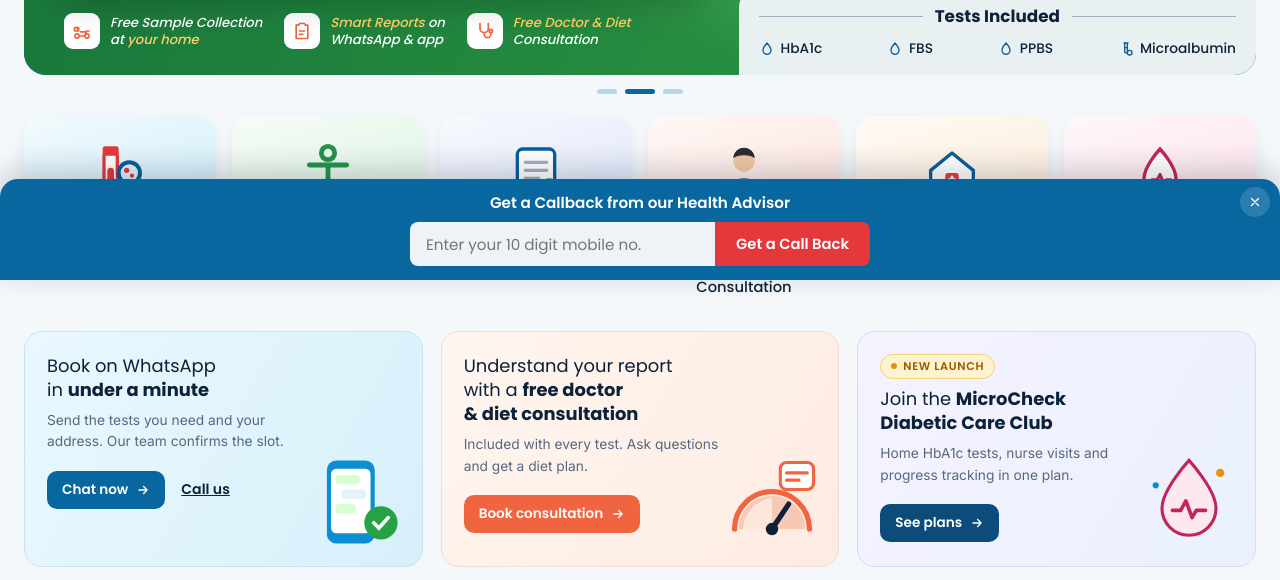
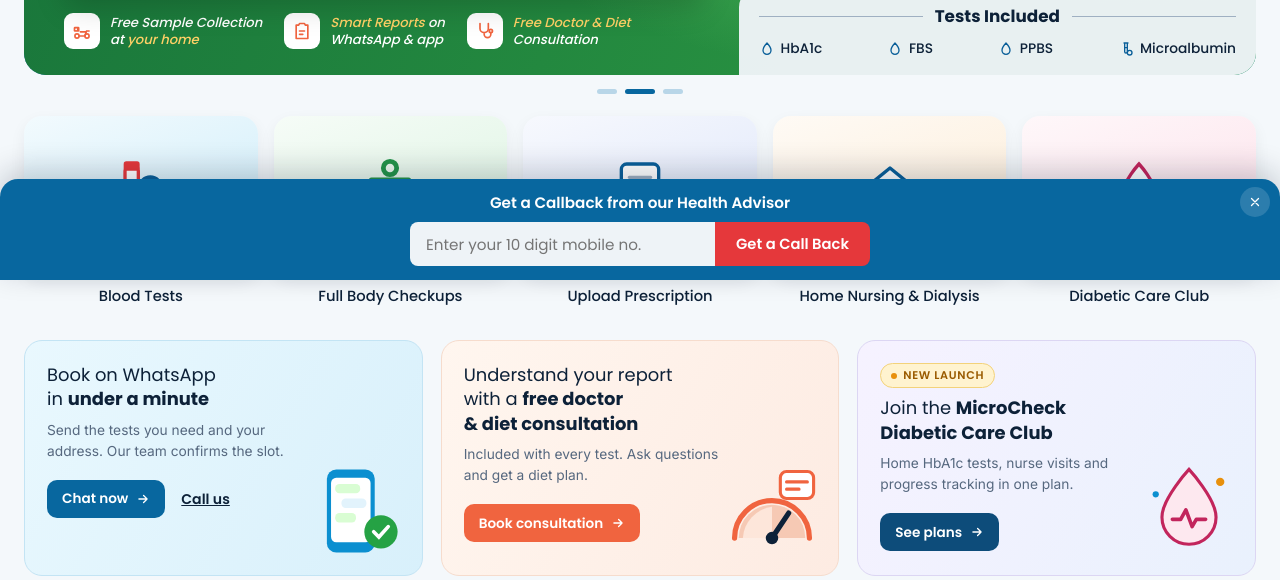
Before and after one commit to mack9048/microcheck, a plain HTML site: page index.html in a window 1280 px wide. Shown: the part 520-1100 px from the top of the page. Drawn offline with Linux system fonts and the light colour scheme.

Commit message:
Remove Doctor & Diet Consultation tile
Co-Authored-By: Claude Opus 5.5 <noreply@anthropic.com>
Claude-Session: https://claude.ai/code/session_01WXiVY8k7bqnPPiDFMFDc8h

```diff
--- a/index.html
+++ b/index.html
@@ -174,7 +174,7 @@ body::before { content: ""; position: fixed; inset: 0 0 auto; height: env(safe-a
 .dots button.on { width: 30px; background: var(--brand-deep); }
 
 /* Service tiles */
-.tiles { display: grid; grid-template-columns: repeat(6, minmax(0, 1fr)); align-items: start; gap: 16px; padding-top: 22px; }
+.tiles { display: grid; grid-template-columns: repeat(5, minmax(0, 1fr)); align-items: start; gap: 16px; padding-top: 22px; }
 .tile { display: grid; gap: 10px; text-align: center; text-decoration: none; background: none; border: 0; padding: 0; cursor: pointer; }
 .tile-box { position: relative; aspect-ratio: 1.45; border-radius: 18px; background: linear-gradient(160deg, #ffffff -30%, var(--t-bg) 60%); box-shadow: 0 6px 16px rgba(13,33,56,.06); display: grid; place-items: center; transition: transform .2s; }
 .tile:hover .tile-box { transform: translateY(-3px); }
@@ -620,7 +620,6 @@ footer a { text-decoration: none; } footer a:hover { color: #fff; }
       <a class="tile" href="#packages"><span class="tile-box" style="--t-bg:#d9f1fb"><svg><use href="#t-blood"/></svg><span class="tile-badge">Up to 55% off</span></span><span class="tile-name">Blood Tests</span></a>
       <a class="tile" href="#packages" data-filter="full"><span class="tile-box" style="--t-bg:#e4f6e8"><svg style="color:#23944a"><use href="#c-body"/></svg><span class="tile-badge">Up to 55% off</span></span><span class="tile-name">Full Body Checkups</span></a>
       <label class="tile" for="rx"><span class="tile-box" style="--t-bg:#e6ecfb"><svg><use href="#t-rx"/></svg></span><span class="tile-name">Upload Prescription</span></label>
-      <a class="tile" href="https://wa.me/919020004000?text=I%20want%20a%20free%20doctor%20and%20diet%20consultation" target="_blank" rel="noopener noreferrer"><span class="tile-box" style="--t-bg:#fde9e3"><svg><use href="#t-doc"/></svg><span class="tile-badge">Free</span></span><span class="tile-name">Doctor &amp; Diet Consultation</span></a>
       <a class="tile" href="#services"><span class="tile-box" style="--t-bg:#fdf1e1"><svg><use href="#t-nurse"/></svg></span><span class="tile-name">Home Nursing &amp; Dialysis</span></a>
       <a class="tile" href="#club"><span class="tile-box" style="--t-bg:#fde8ef"><svg><use href="#t-club"/></svg><span class="tile-badge">New</span></span><span class="tile-name">Diabetic Care Club</span></a>
     </div>
```
